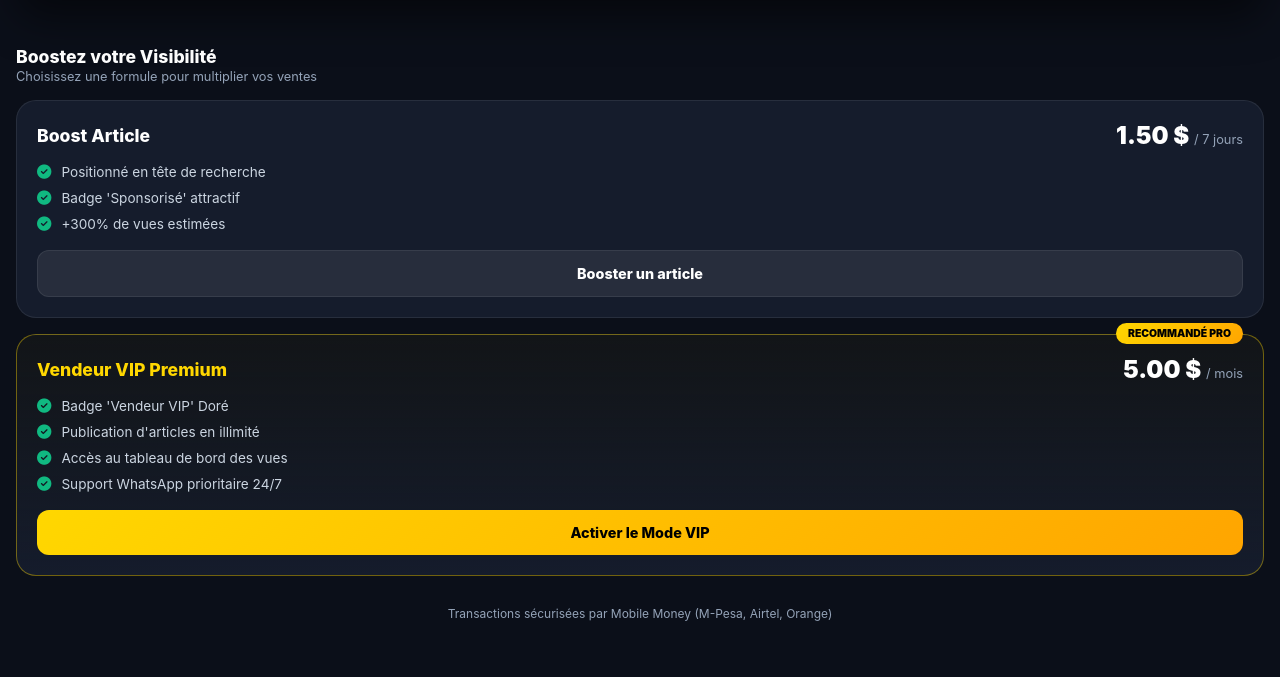
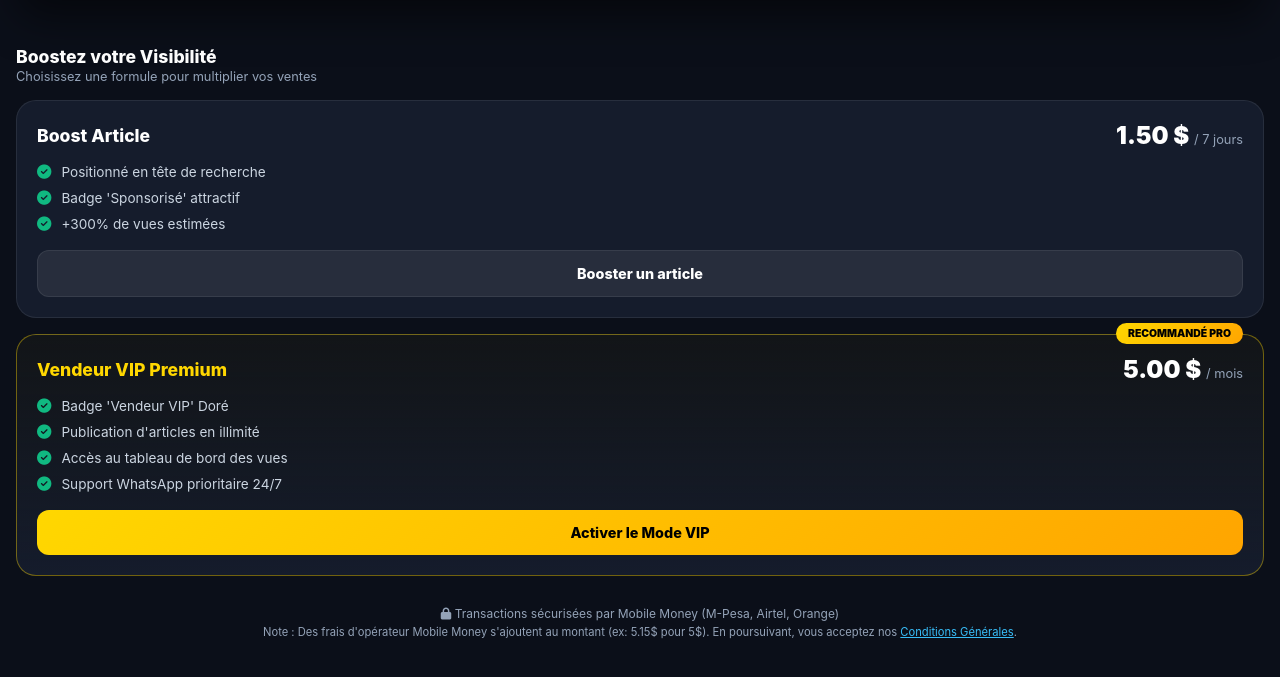
Before and after one commit to exauce560/Vea, a plain HTML site: page premium.html in a window 1280 px wide. Shown: the part 271-948 px from the top of the page. Drawn offline with Linux system fonts and the light colour scheme; no server answers.

Commit message:
Add files via upload

```diff
--- a/premium.html
+++ b/premium.html
@@ -661,8 +661,12 @@
     </div>
   </div>
 
-  <div class="trust-footer" data-i18n="trust_text">
-    <i class="fa-solid fa-lock"></i> Transactions sécurisées par Mobile Money (M-Pesa, Airtel, Orange)
+  <div class="trust-footer" style="flex-direction: column; gap: 4px;">
+    <div><i class="fa-solid fa-lock"></i> Transactions sécurisées par Mobile Money (M-Pesa, Airtel, Orange)</div>
+    <div style="font-size: 0.7rem; color: #94A3B8;">
+      Note : Des frais d'opérateur Mobile Money s'ajoutent au montant (ex: 5.15$ pour 5$).
+      En poursuivant, vous acceptez nos <a href="conditions.html" target="_blank" style="color: #38BDF8; text-decoration: underline;">Conditions Générales</a>.
+    </div>
   </div>
 
   <!-- Modal de Sélection d'Article pour Boost -->
```
